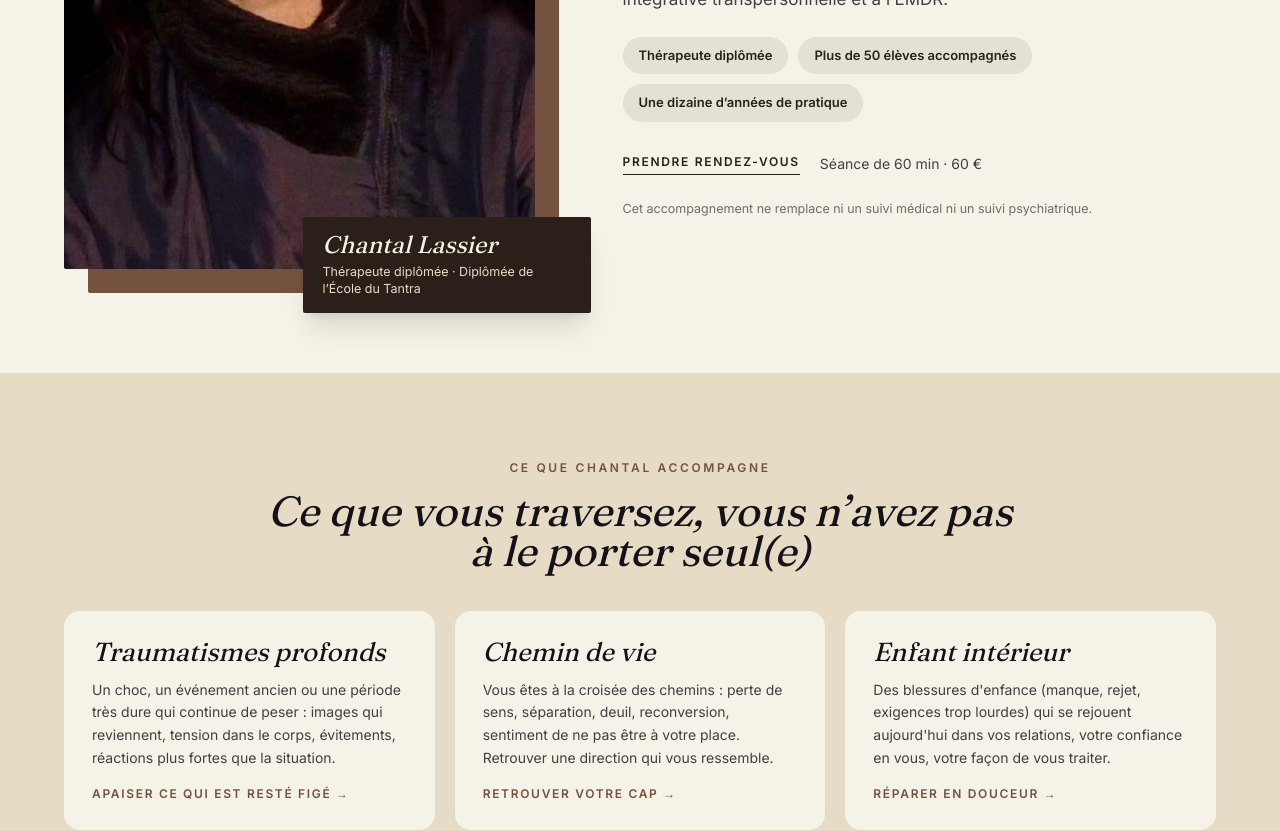
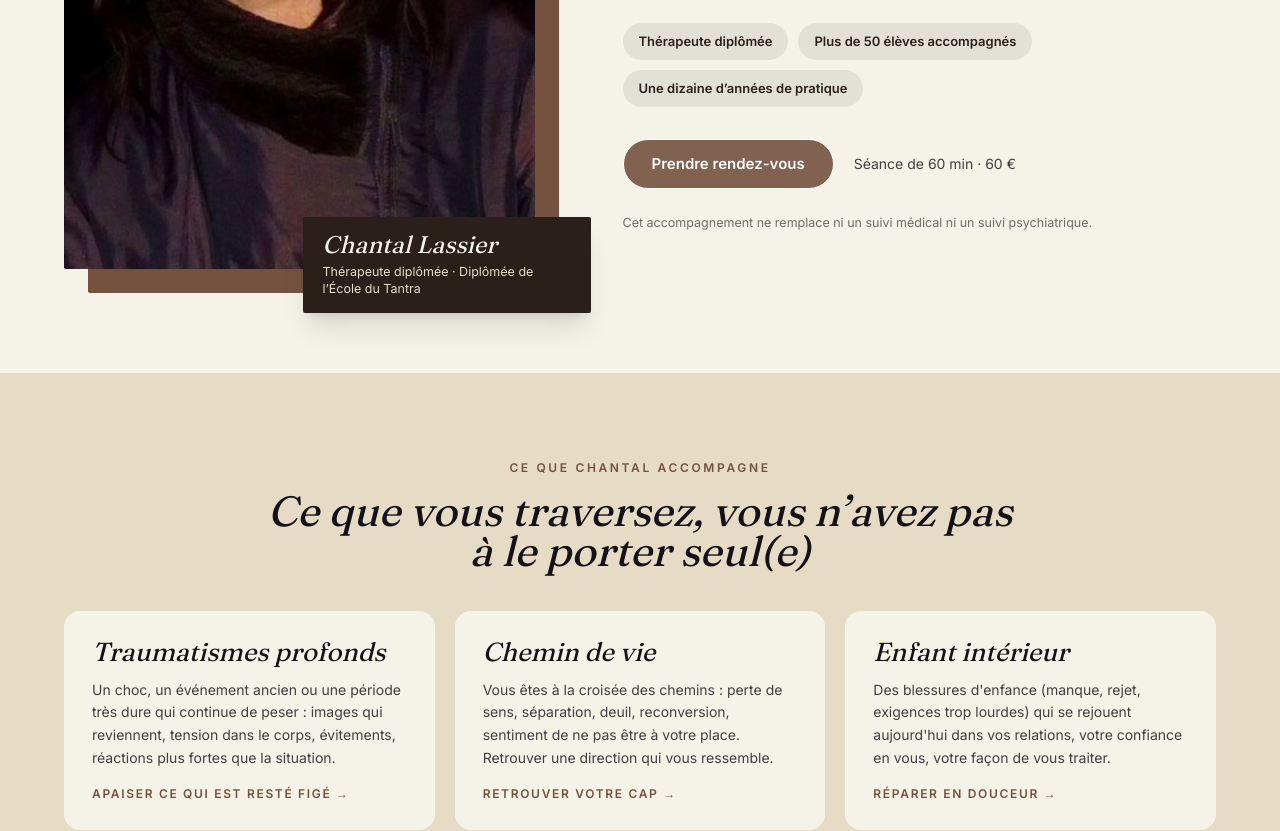
Before and after one commit to maxwelito-lgtm/YogaKunda, a Next.js app: page /therapie-holistique in a window 1280 px wide. Shown: the part 1100-1931 px from the top of the page. Built offline with nearby package versions, Linux system fonts and the light colour scheme; no server answers.

Commit message:
Boutons : style Découvrir seulement sur les photos d'en-tête, pastilles rétablies ailleurs

```diff
--- a/components/ActivityPage.tsx
+++ b/components/ActivityPage.tsx
@@ -81,7 +81,7 @@ export default function ActivityPage({ data }: { data: ActivityPageData }) {
         ))}
         <CtaLink
           href={data.intro.cta.href}
-          className={`${lienCta.sombre} mt-8`}
+          className="btn-bounce mt-8 inline-flex min-h-[44px] items-center rounded-pill bg-encre px-6 py-3 text-sm font-semibold text-white"
         >
           {data.intro.cta.label}
         </CtaLink>
@@ -142,7 +142,7 @@ export default function ActivityPage({ data }: { data: ActivityPageData }) {
         <div className="mt-10 text-center">
           <CtaLink
             href={data.deroule.cta.href}
-            className={lienCta.sombre}
+            className="btn-bounce inline-flex min-h-[44px] items-center rounded-pill bg-encre px-6 py-3 text-sm font-semibold text-white"
           >
             {data.deroule.cta.label}
           </CtaLink>
--- a/components/ActivityTabs.tsx
+++ b/components/ActivityTabs.tsx
@@ -2,7 +2,6 @@
 
 import { useEffect, useState } from "react";
 import type { ActivityPageData } from "@/data/activity-pages";
-import { lienCta } from "@/components/lien-cta";
 
 const onglets = ["Pour qui ?", "Pourquoi ?", "Programme", "Infos pratiques"];
 
@@ -107,7 +106,7 @@ export default function ActivityTabs({ data }: { data: ActivityPageData }) {
             </p>
             <a
               href="#tarifs"
-              className={`${lienCta.sombre} mt-6`}
+              className="btn-bounce mt-6 inline-flex min-h-[44px] items-center rounded-pill bg-encre px-6 py-3 text-sm font-semibold text-white"
             >
               Voir les tarifs et réserver
             </a>
--- a/components/ProchainsCours.tsx
+++ b/components/ProchainsCours.tsx
@@ -3,7 +3,6 @@ import type { ReactNode } from "react";
 import { createPublicClient } from "@/lib/supabase/public";
 import { lieux } from "@/data/lieux";
 import { aujourdhui, heureFr, jourCourt, jourLong, nomMois, type Cours } from "@/lib/calendrier";
-import { lienCta } from "@/components/lien-cta";
 
 function Pastille({ children, sombre }: { children: ReactNode; sombre?: boolean }) {
   return (
@@ -140,7 +139,7 @@ export default async function ProchainsCours() {
         <div className="mt-8 text-center">
           <Link
             href="/reserver?offre=kundalini"
-            className={lienCta.sombre}
+            className="btn-bounce inline-flex min-h-[48px] items-center justify-center rounded-pill bg-[#75523F] px-8 py-3 text-base font-semibold text-white"
           >
             Réserver mes cours
           </Link>
--- a/components/TarifsActivite.tsx
+++ b/components/TarifsActivite.tsx
@@ -12,7 +12,6 @@ import {
   type Formule,
   type Rythme,
 } from "@/data/offres";
-import { lienCta } from "@/components/lien-cta";
 
 
 function lienReservation(
@@ -307,7 +306,7 @@ function BoutonChoisir({
   return (
     <Link
       href={href}
-      className={lienCta.sombre}
+      className="btn-bounce inline-flex min-h-[40px] items-center justify-center rounded-pill border-[1.5px] border-white bg-[#75523F]/90 px-5 py-2 text-sm font-semibold text-white shadow-[0_0_0_1px_#75523F] hover:bg-[#75523F]"
     >
       {libelle}
     </Link>
--- a/components/TherapiePage.tsx
+++ b/components/TherapiePage.tsx
@@ -93,7 +93,11 @@ function BoutonRdv({ clair = false }: { clair?: boolean }) {
   return (
     <Link
       href={RDV}
-      className={clair ? lienCta.clair : lienCta.sombre}
+      className={`btn-bounce inline-flex min-h-[50px] items-center justify-center rounded-pill px-7 py-3 text-[15px] font-semibold ${
+        clair
+          ? "bg-[#F5F3E7] text-[#2B1F19]"
+          : "border-[1.5px] border-white bg-[#75523F]/90 text-white hover:bg-[#75523F]"
+      }`}
     >
       Prendre rendez-vous
     </Link>
--- a/components/lien-cta.ts
+++ b/components/lien-cta.ts
@@ -1,12 +1,8 @@
-// Style des liens d'action (boutons) des pages Kundalini, Nidra, Ateliers et Thérapie :
-// texte en capitales espacées, souligné d'un fin trait (comme « Découvrir » de l'accueil).
-// - sombre : sur fond clair (crème, blanc)
-// - clair  : sur une photo ou un fond foncé
+// Style des deux liens d'action posés sur la photo d'en-tête des pages Kundalini, Nidra,
+// Ateliers et Thérapie : texte blanc en capitales espacées, souligné d'un fin trait
+// (comme « Découvrir » de l'accueil). Les autres boutons du site restent des pastilles.
 // La zone cliquable déborde un peu du texte (pseudo-élément) pour rester facile à toucher.
-const base =
-  "relative inline-block border-b border-current pb-1 text-xs font-semibold uppercase tracking-[0.14em] transition-opacity hover:opacity-70 after:absolute after:-inset-x-2 after:-inset-y-3 after:content-['']";
-
 export const lienCta = {
-  sombre: `${base} text-[#2B1F19]`,
-  clair: `${base} text-white [text-shadow:0_1px_8px_rgba(0,0,0,0.45)]`,
+  clair:
+    "relative inline-block border-b border-current pb-1 text-xs font-semibold uppercase tracking-[0.14em] text-white transition-opacity hover:opacity-70 after:absolute after:-inset-x-2 after:-inset-y-3 after:content-[''] [text-shadow:0_1px_8px_rgba(0,0,0,0.45)]",
 };
```
